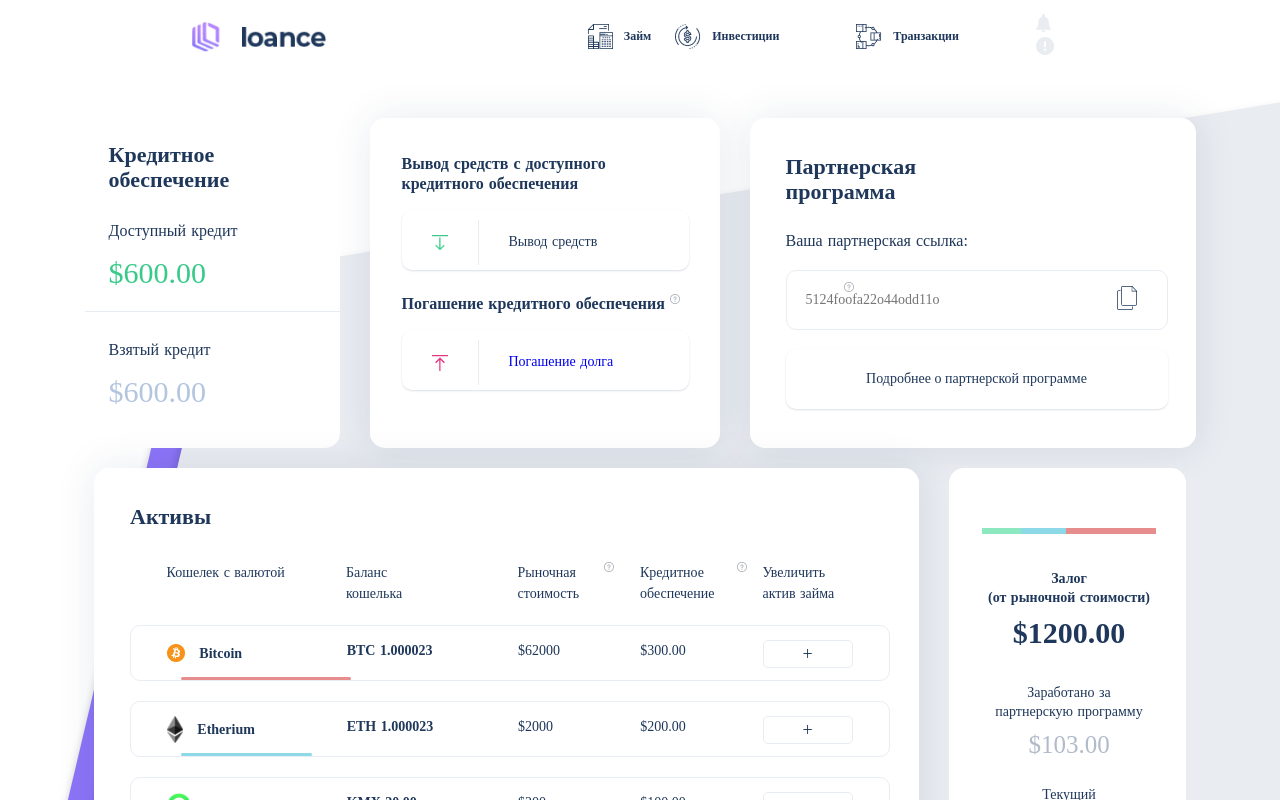
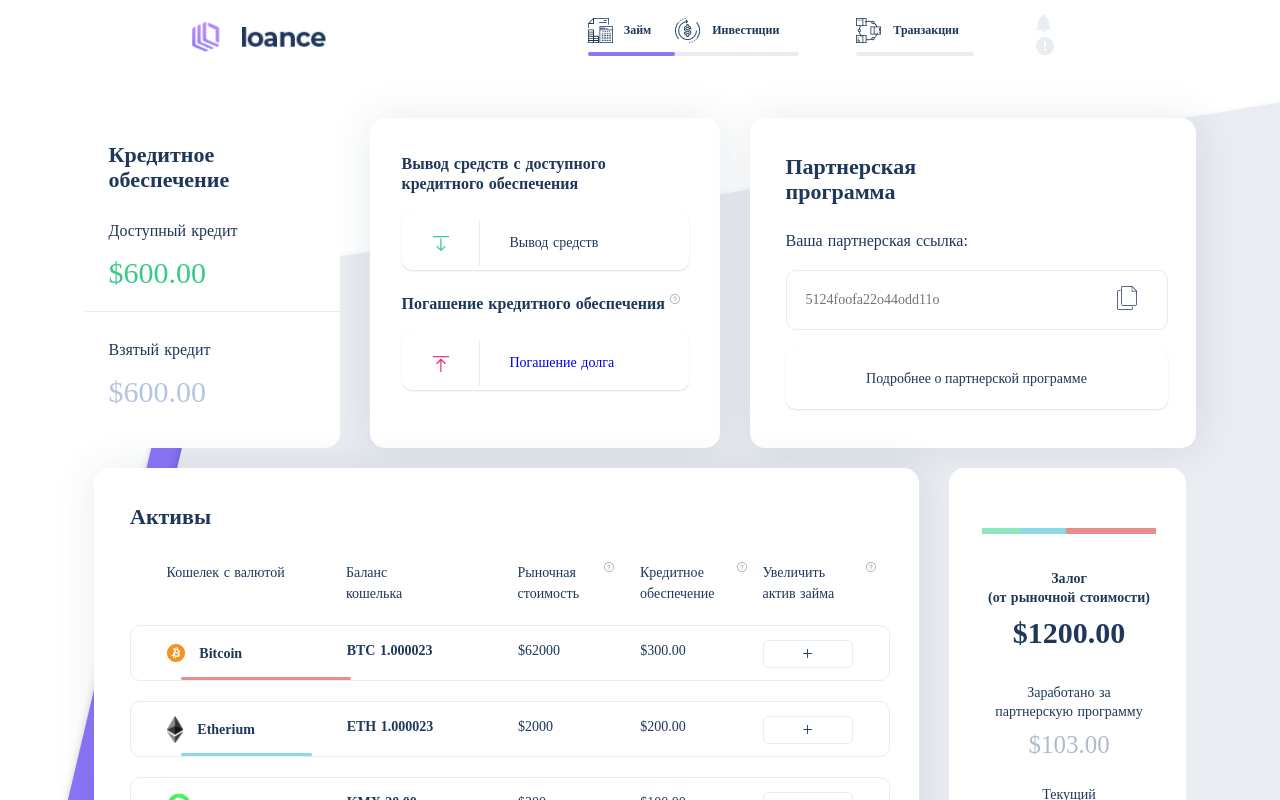
Before and after one commit to SerPounceALot705/Loance, a Nuxt app: page / in a window 1280 px wide. Shown: the top 800 px of the page. Built offline with nearby package versions, Linux system fonts and the light colour scheme.

Commit message:
Добавлен underline header-menu item, анимация кнопок

```diff
--- a/assets/styles/BalanceReplenishment/styles.scss
+++ b/assets/styles/BalanceReplenishment/styles.scss
@@ -1,7 +1,7 @@
 .page {
-    width: 100%;
+    max-width: 1980px;
+    margin: 0 auto;
     height: 1080px;
-    max-width: 100%;
     background: #e9ecf1;
     background-image: url("~/assets/images/Web 1920 – 1.png");
 }
@@ -267,8 +267,8 @@
     color: #8d75f8;
     cursor: pointer;
     &:hover {
-        background: rgb(140, 116, 247);
-        background: linear-gradient(90deg, rgba(140, 116, 247, 1) 23%, rgba(140, 116, 247, 0.9332107843) 48%, rgba(186, 175, 235, 0.8659838936) 79%);
+        background: rgb(103, 104, 244);
+        background: linear-gradient(90deg, rgba(103, 104, 244, 1) 32%, rgba(179, 131, 253, 1) 70%);
         color: #ffffff;
         transition: 0.3s ease-in-out;
     }
--- a/assets/styles/Header/styles.scss
+++ b/assets/styles/Header/styles.scss
@@ -53,6 +53,36 @@
   object-fit: contain;
 }
 
+.header-menu li {
+    position: relative;
+}
+
+.header-menu-item-container {
+  display: flex;
+  flex-direction: column;
+}
+
+.header-menu-underline {
+  width: 211px;
+  height: 4px;
+  border-radius: 5px;
+  background-color: #e9ecf1;
+  margin-top: 8px;
+}
+
+.header-menu-underline_transaction {
+    width: 118px;
+}
+
+.header-menu-underline_actived {
+    position: absolute;
+    top: 100%;
+    height: 4px;
+    border-radius: 5px;
+    background-color: #8d75f8;
+    width: 100%;
+}
+
 ul {
   &.header-menu {
     list-style: none;
@@ -61,10 +91,12 @@ ul {
     justify-content: space-between;
     margin-right: 53px;
   }
+
   &.header-transaction {
     list-style: none;
     padding: 0;
     display: flex;
+    position: relative;
   }
 }
 
@@ -134,10 +166,12 @@ ul {
   .vs__dropdown-toggle {
     border: none;
   }
+
   .vs__selected {
     margin: 0;
     padding: 0;
   }
+
   .vs__selected-options {
     width: 63px;
     height: 26px;
--- a/assets/styles/IncreaseIndeposit/styles.scss
+++ b/assets/styles/IncreaseIndeposit/styles.scss
@@ -183,9 +183,8 @@
   height: 61px;
   border-radius: 10px;
   background: rgb(103, 104, 244);
-    background: linear-gradient( 90deg, rgba(103, 104, 244, 1) 32%, rgba(179, 131, 253, 1) 70%);
+  background: linear-gradient(90deg, rgba(103, 104, 244, 1) 32%, rgba(179, 131, 253, 1) 70%);
   border: none;
-    cursor: pointer;
   font-family: "Montserrat";
   font-size: 16px;
   font-weight: 500;
@@ -197,7 +196,15 @@
   color: #ffffff;
   margin-top: 50px;
   margin-bottom: 25px;
+  transition: 0.7s ease-in-out;
 }
+
+.increase-in-deposit-button:hover {
+  cursor: pointer;
+  box-shadow: 0 1px 10px rgba(0,0,0,0.5);
+  border: 1px solid #8d75f8;
+}
+
 
 .replenishment-sum-title {
   font-family: "Montserrat";
--- a/assets/styles/LoanScreen/styles.scss
+++ b/assets/styles/LoanScreen/styles.scss
@@ -146,8 +146,12 @@
   text-align: left;
   color: #1e375a;
   display: flex;
+  flex-direction: row;
+  border: 1px solid #ffffff;
+  &:hover {
+    border: 1px solid #8d75f8;
     cursor: pointer;
-    flex-direction: row;
+  }
 }
 
 .withdrawal-of-funds-button-img {
@@ -210,8 +214,13 @@
   color: #1e375a;
   display: flex;
   flex-direction: row;
+  border: 1px solid #ffffff;
+  &:hover {
+    border: 1px solid #8d75f8;
     cursor: pointer;
   }
+}
+
 
 .repayment-of-credit-button-img {
   width: 16px;
@@ -286,6 +295,7 @@
   color: #1e375a;
   background: url("~/assets/images/copy (1).png") no-repeat 330px 15px;
   margin-bottom: 19px;
+
   &:focus {
     outline: 0;
     outline-offset: 0;
@@ -310,8 +320,20 @@
   text-align: center;
   color: #1e375a;
   border: none;
+
+  &:hover {
+    border: 1px solid #8d75f8;
     cursor: pointer;
   }
+
+  &:focus {
+    background: rgb(103, 104, 244);
+    background: linear-gradient(90deg, rgba(103, 104, 244, 1) 32%, rgba(179, 131, 253, 1) 70%);
+    color: #ffffff;
+  }
+}
+
+
 
 .deposit-container {
   width: 255px;
@@ -435,6 +457,12 @@
   margin-bottom: 14px;
 }
 
+.deposit-top-up-balance-button:hover {
+  cursor: pointer;
+  box-shadow: 0 1px 10px rgba(0, 0, 0, 0.5);
+}
+
+
 .deposit-transfer-balance-button {
   width: 164px;
   height: 52px;
@@ -452,7 +480,13 @@
   text-align: center;
   color: #ffffff;
   margin-bottom: 14px;
+
+&:hover {
+    cursor: pointer;
+    box-shadow: 0 1px 10px rgba(0,0,0,0.5);
 }
+}
+
 
 .assets-container {
   width: 825px;
@@ -478,6 +512,7 @@
 }
 
 .assets-table-titles-container {
+  position: relative;
   width: 760px;
   display: flex;
   flex-direction: row;
@@ -492,18 +527,22 @@
   text-align: left;
   color: #1e375a;
   margin-bottom: 21px;
+
   span {
     &:nth-child(1) {
       width: 143px;
     }
+
     &:nth-child(2) {
       width: 135px;
     }
+
     &:nth-child(3),
     &:nth-child(4) {
       width: 86px;
       position: relative;
     }
+
     &:nth-child(5) {
       width: 91px;
     }
@@ -524,8 +563,8 @@
 
 .assets-table-title-information-asset-img {
   position: absolute;
-    bottom: 508px;
-    margin-left: 10px;
+  top: 0px;
+  right: 14px;
 }
 
 .assets-table-item-current-container {
@@ -533,9 +572,11 @@
   flex-direction: row;
   align-items: center;
   width: 143px;
+
   img {
     margin-right: 14px;
   }
+
   span {
     font-family: "Montserrat";
     font-size: 14px;
@@ -572,6 +613,13 @@
   letter-spacing: normal;
   text-align: center;
   color: #1e375a;
+}
+
+.assets-table-item-button:hover {
+  outline: 0;
+  outline-offset: 0;
+  border: solid 1px #8d75f8;
+  cursor: pointer;
 }
 
 .assets-table-item-container {
--- a/assets/styles/TransactionHistory/styles.scss
+++ b/assets/styles/TransactionHistory/styles.scss
@@ -49,6 +49,7 @@
         outline: 0;
         outline-offset: 0;
         border: solid 1px #8d75f8;
+        color: #1E375A;
     }
 }
 
--- a/assets/styles/TransferOfAssets/styles.scss
+++ b/assets/styles/TransferOfAssets/styles.scss
@@ -60,13 +60,16 @@
   letter-spacing: normal;
   text-align: center;
   color: #8d75f8;
-    &:hover {
-        background: rgb(140, 116, 247);
-        background: linear-gradient(90deg, rgba(140, 116, 247, 1) 23%, rgba(140, 116, 247, 0.9332107843) 48%, rgba(186, 175, 235, 0.8659838936) 79%);
+}
+
+.transfer-of-assets-button:hover {
+  background: rgb(103, 104, 244);
+  background: linear-gradient(90deg, rgba(103, 104, 244, 1) 32%, rgba(179, 131, 253, 1) 70%);
   color: #ffffff;
-        transition: 0.3s ease-in-out;
+  transition: 0.7s 0s ease-in-out !important;
+  cursor: pointer;
 }
-}
+
 
 .name-of-line {
   font-family: "Montserrat";
--- a/assets/styles/TransfersWithinTheSystem/styles.scss
+++ b/assets/styles/TransfersWithinTheSystem/styles.scss
@@ -115,7 +115,7 @@
 
 .transfers-within-the-system-button:hover {
   background: rgb(140, 116, 247);
-    background: linear-gradient( 90deg, rgba(140, 116, 247, 1) 23%, rgba(140, 116, 247, 0.9332107843137255) 48%, rgba(186, 175, 235, 0.865983893557423) 79%);
+  background: linear-gradient(90deg, rgba(140, 116, 247, 1) 23%, rgba(140, 116, 247, 0.9332107843137255) 48%, rgba(186, 175, 235, 0.865983893557423) 79%);
   color: #ffffff;
   transition: 0.3s ease-in-out;
 }
@@ -163,7 +163,7 @@
 
 .top-up-balance-button:hover {
   background: rgb(140, 116, 247);
-    background: linear-gradient( 90deg, rgba(140, 116, 247, 1) 23%, rgba(140, 116, 247, 0.9332107843137255) 48%, rgba(186, 175, 235, 0.865983893557423) 79%);
+  background: linear-gradient(90deg, rgba(140, 116, 247, 1) 23%, rgba(140, 116, 247, 0.9332107843137255) 48%, rgba(186, 175, 235, 0.865983893557423) 79%);
   color: #ffffff;
   transition: 0.3s ease-in-out;
 }
--- a/assets/styles/WithdrawalsFromTheLoanOffice/styles.scss
+++ b/assets/styles/WithdrawalsFromTheLoanOffice/styles.scss
@@ -72,6 +72,13 @@ span.withdrawals-from-the-loan-office-subtitle {
   margin-bottom: 32px;
 }
 
+.withdrawals-from-the-loan-office-input:focus {
+  outline: 0;
+  outline-offset: 0;
+  border: solid 1px #8d75f8;
+  color: #1E375A;
+}
+
 .replenishment-sum-title_withdrawals-state {
   font-family: "Montserrat";
   font-size: 14px;
@@ -105,6 +112,15 @@ span.withdrawals-from-the-loan-office-subtitle {
   color: #8d75f8;
   cursor: pointer;
 }
+
+.withdrawals-from-the-loan-office-button:hover {
+  background: rgb(103, 104, 244);
+  background: linear-gradient(90deg, rgba(103, 104, 244, 1) 32%, rgba(179, 131, 253, 1) 70%);
+  border: none;
+  color: #ffffff;
+  transition: 0.3s ease-in-out !important;
+}
+
 
 .replenishment-calc_withdrawals-state {
   margin-bottom: 23px;
@@ -159,6 +175,11 @@ span.withdrawals-from-the-loan-office-subtitle {
   text-align: center;
   color: #ffffff;
   margin-top: 40px;
+  transition: 0.2s ease-in-out;
+}
+
+.withdrawals-button:hover {
+    box-shadow: 0 1px 8px rgba(0,0,0,0.5);
     cursor: pointer;
 }
 
--- a/components/Header.vue
+++ b/components/Header.vue
@@ -1,13 +1,18 @@
 <template>
   <section class="header">
     <a href="/" class="header-logo-container">
-      <img class="header-logo" alt="logo" :src="require('~/assets/images/logo.png')" />
+      <img
+        class="header-logo"
+        alt="logo"
+        :src="require('~/assets/images/logo.png')"
+      />
       <img
         class="header-name"
         alt="logo-name"
         :src="require('~/assets/images/loance.png')"
       />
     </a>
+    <div class="header-menu-item-container">
       <ul class="header-menu">
         <li>
           <a href="" class="header-link">
@@ -18,6 +23,7 @@
             />
             <span class="header-menu-text">Займ</span>
           </a>
+          <div class="header-menu-underline header-menu-underline_actived"></div>
         </li>
         <li>
           <a href="" class="header-link">
@@ -30,6 +36,9 @@
           </a>
         </li>
       </ul>
+      <div class="header-menu-underline"></div>
+    </div>
+    <div class="header-menu-item-container">
       <ul class="header-transaction">
         <li>
           <a href="" class="header-link header-link-transaction">
@@ -38,10 +47,16 @@
               alt="transaction"
               :src="require('~/assets/images/002-transaction.png')"
             />
-          <a href="/TransactionHistory" class="header-menu-text">Транзакции</a>
+            <a href="/TransactionHistory" class="header-menu-text"
+              >Транзакции</a
+            >
           </a>
         </li>
       </ul>
+      <div
+        class="header-menu-underline header-menu-underline_transaction"
+      ></div>
+    </div>
 
     <div class="header-notifications-container">
       <a href="">
@@ -64,7 +79,7 @@
 
 
 <style lang="scss">
-  @import '~assets/styles/Header/styles.scss';
+@import "~assets/styles/Header/styles.scss";
 </style>
 
 <script>
```
Also changed, not shown: assets/styles/LoanRepayment/styles.scss (+32 -6 lines). Lines whose indentation alone changed are shown as unchanged.
